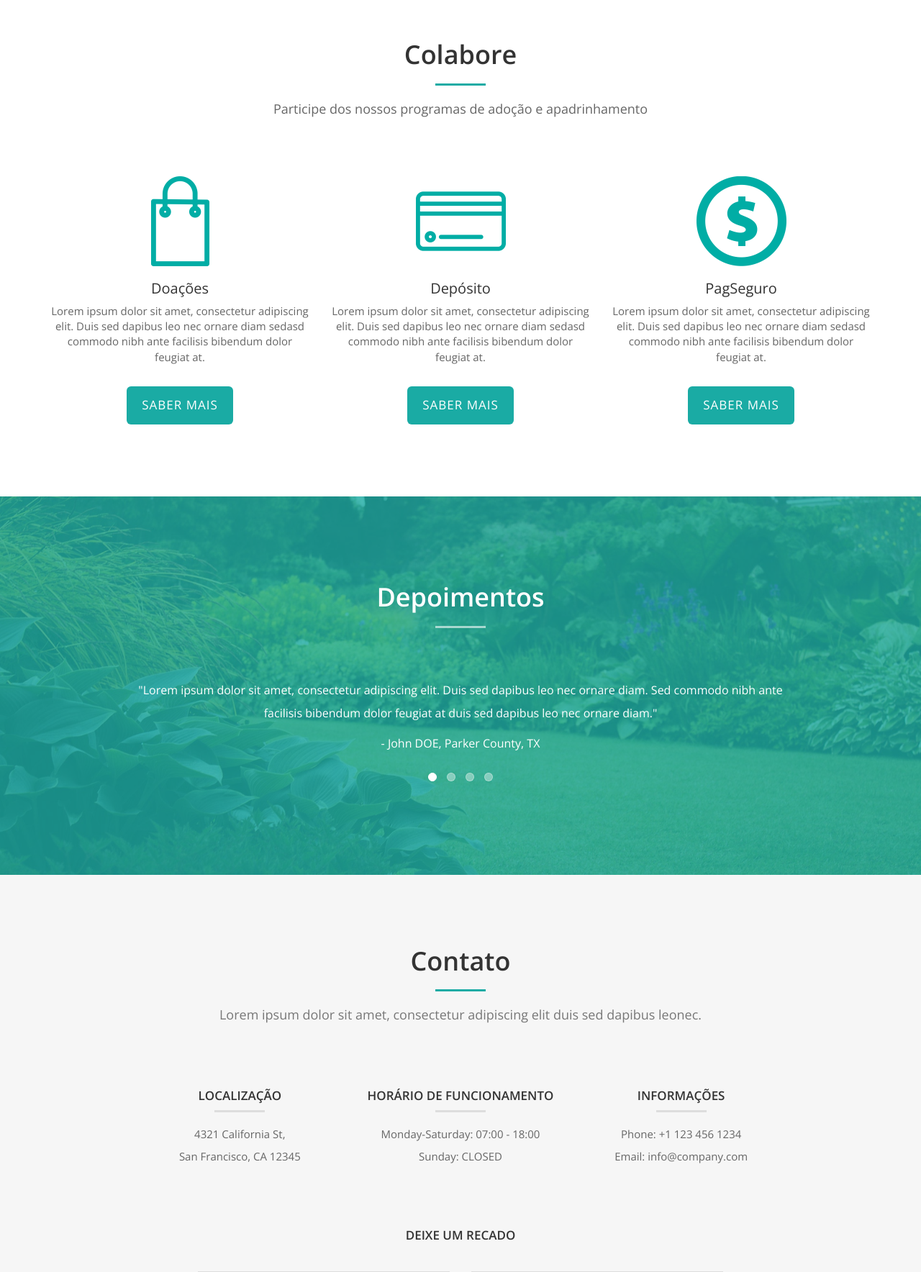
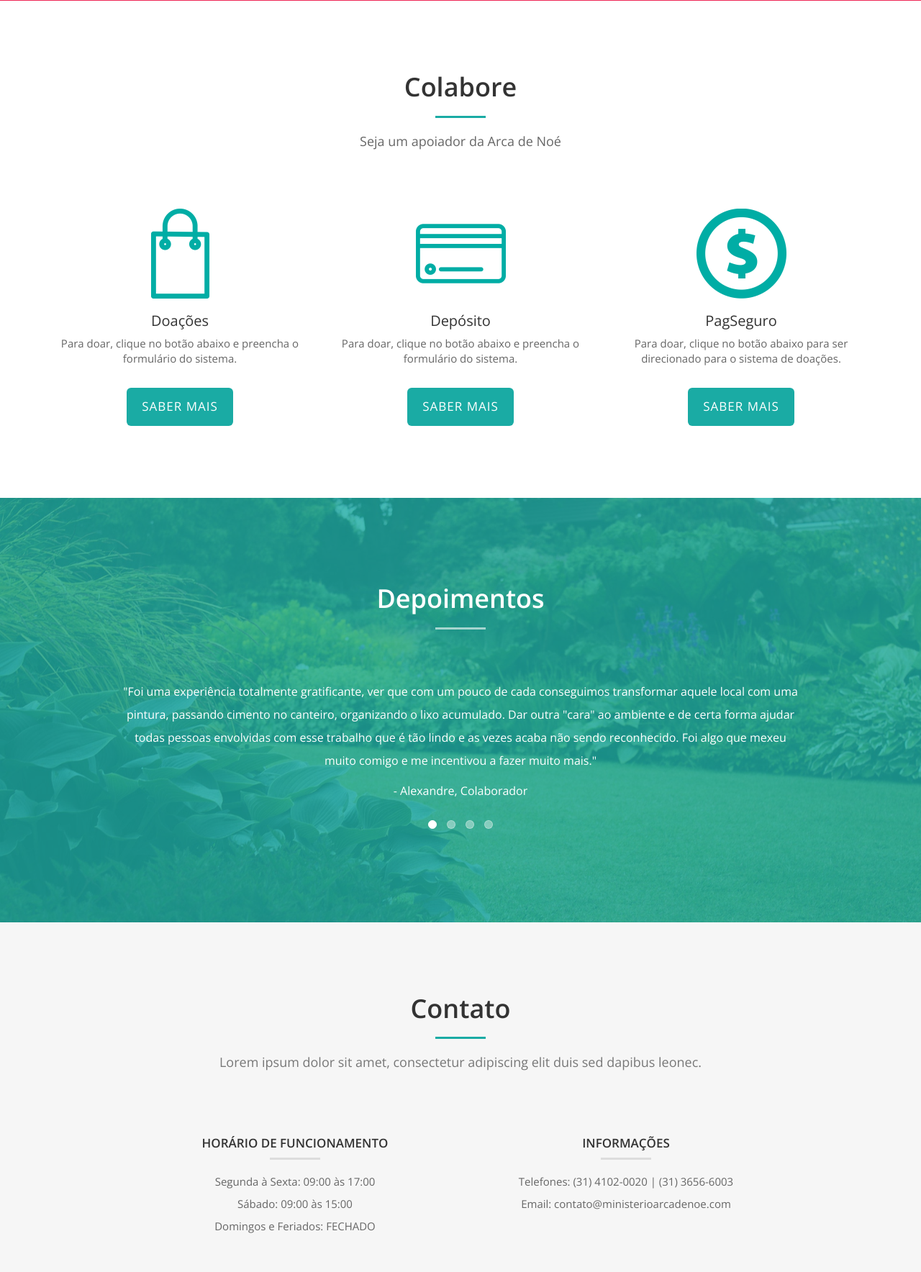
Before and after one commit to marceloweber1/arca-de-noe, a PHP site: page / in a window 1280 px wide. Shown: the part 3109-4877 px from the top of the page at 72% size. Run offline with PHP 8.4, Linux system fonts and the light colour scheme.

Commit message:
conteudo

```diff
--- a/index.php
+++ b/index.php
@@ -70,9 +70,8 @@
       <div class="container">
         <div class="row">
           <div class="col-md-8 col-md-offset-2 intro-text">
-            <h1>Landscaping Services</h1>
-            <p>Lorem ipsum dolor sit amet, consectetur adipiscing elit.<br>
-              Duis sed dapibus leo nec ornare diam.</p>
+            <h1>Animal não é brinquedo! </h1>
+            <p>Seja um guardião responsável e não abandone, não compre e ajude quem precisa muito de você. </p>
             <a href="#about" class="btn btn-custom btn-lg page-scroll">More Info</a> </div>
         </div>
       </div>
@@ -85,25 +84,18 @@
     <div class="row">
       <div class="col-xs-12 col-md-6">
         <div class="about-text">
-          <h2>Bem vindo a <span>Arca de Noé</span></h2>
+          <h2>Bem-vindo a <span>Arca de Noé!</span></h2>
           <hr>
-          <p>Lorem ipsum dolor sit amet, consectetur adipiscing elit. Duis sed dapibus leo nec ornare diam. Sed commodo nibh ante facilisis bibendum dolor feugiat at. Duis sed dapibus leo nec ornare diam commodo nibh.</p>
-          <p>Lorem ipsum dolor sit amet, consectetur adipiscing elit. Duis sed dapibus leo nec ornare diam. Sed commodo nibh ante facilisis bibendum dolor feugiat at. Duis sed dapibus leo nec ornare diam commodo nibh.</p>
-          <a href="#services" class="btn btn-custom btn-lg page-scroll">View All Services</a> </div>
+          <p>Somos apaixonados pelos animais e fazemos de tudo para cuidar e proteger aqueles que não podem pedir por ajuda. Oferecemos diversos serviços, contamos com consultório próprio, que proporciona procedimentos como castração, consultorias veterinárias, banho e tosa, tudo isso a baixo custo. E toda a renda é destinada aos tratamentos e manutenção dos animais abrigados por nós.</p>
+          <p>Além disso dependemos de doações e de voluntários. Entre em contato e conheça o nosso trabalho.</p>
+          <p>Contamos com você!</p>
+          <a href="#services" class="btn btn-custom btn-lg page-scroll">Ver todos os serviços</a> </div>
       </div>
       <div class="col-xs-12 col-md-3">
         <div class="about-media"> <img src="img/about-1.png" alt=" "> </div>
-        <div class="about-desc">
-          <h3>Garden Care</h3>
-          <p>Lorem ipsum dolor sit amet, consectetur adipiscing elit. Duis sed dapibus leo nec ornare diam sedasd commodo nibh ante facilisis.</p>
-        </div>
       </div>
       <div class="col-xs-12 col-md-3">
         <div class="about-media"> <img src="img/about-2.png" alt=" "> </div>
-        <div class="about-desc">
-          <h3>Lawn Care</h3>
-          <p>Lorem ipsum dolor sit amet, consectetur adipiscing elit. Duis sed dapibus leo nec ornare diam sedasd commodo nibh ante.</p>
-        </div>
       </div>
     </div>
   </div>
@@ -125,42 +117,42 @@
         <div class="service-media"> <img src="img/services/service-1.png" alt=" "> </div>
         <div class="service-desc">
           <h3>Castração</h3>
-          <p>Lorem ipsum dolor sit amet, consectetur adipiscing elit. Duis sed dapibus leo nec ornare diam sedasd commodo nibh ante facilisis bibendum dolor feugiat at.</p>
+          <p>Basta um casal para gerar milhares de animais abandonados. Faça a castração do seu bichinho a baixo custo e ajude a salvar outras vidas.</p>
         </div>
       </div>
       <div class="col-md-4 text-center">
         <div class="service-media"> <img src="img/services/service-2.png" alt=" "> </div>
         <div class="service-desc">
           <h3>Cirurgias</h3>
-          <p>Lorem ipsum dolor sit amet, consectetur adipiscing elit. Duis sed dapibus leo nec ornare diam sedasd commodo nibh ante facilisis bibendum dolor feugiat at.</p>
+          <p>Não se preocupe se o seu bichinho precisar de ajuda, nós temos uma excelente estrutura para atendê-lo. </p>
         </div>
       </div>
       <div class="col-md-4 text-center">
         <div class="service-media"> <img src="img/services/service-3.png" alt=" "> </div>
         <div class="service-desc">
           <h3>Vacinação</h3>
-          <p>Lorem ipsum dolor sit amet, consectetur adipiscing elit. Duis sed dapibus leo nec ornare diam sedasd commodo nibh ante facilisis bibendum dolor feugiat at.</p>
+          <p>Cuide bem do seu melhor amigo e previna doenças que podem até matar. Além de ajudar o seu bichinho você ainda pode ajudar os outros que ainda não tem um lar. </p>
         </div>
       </div>
       <div class="col-md-4 text-center">
         <div class="service-media"> <img src="img/services/service-4.png" alt=" "> </div>
         <div class="service-desc">
           <h3>Atendimento</h3>
-          <p>Lorem ipsum dolor sit amet, consectetur adipiscing elit. Duis sed dapibus leo nec ornare diam sedasd commodo nibh ante facilisis bibendum dolor feugiat at.</p>
+          <p>O direito a uma boa saúde não é exclusividade do ser humano, os animais também precisam de todo o cuidado. Oferecemos atendimento de qualidade e com os melhores profissionais.</p>
         </div>
       </div>
       <div class="col-md-4 text-center">
         <div class="service-media"> <img src="img/services/service-5.png" alt=" "> </div>
         <div class="service-desc">
           <h3>Tártaro</h3>
-          <p>Lorem ipsum dolor sit amet, consectetur adipiscing elit. Duis sed dapibus leo nec ornare diam sedasd commodo nibh ante facilisis bibendum dolor feugiat at.</p>
+          <p>Assim como acontece com a gente, nossos amigos pets também precisam de uma higiene bucal para evitar complicações e doenças. Aqui ele sai com os dentes limpinhos.</p>
         </div>
       </div>
       <div class="col-md-4 text-center">
         <div class="service-media"> <img src="img/services/service-6.png" alt=" "> </div>
         <div class="service-desc">
           <h3>Taxi Dog</h3>
-          <p>Lorem ipsum dolor sit amet, consectetur adipiscing elit. Duis sed dapibus leo nec ornare diam sedasd commodo nibh ante facilisis bibendum dolor feugiat at.</p>
+          <p>Transportamos os animais domésticos com todo conforto e segurança e os preços variam de acordo com a distância. </p>
         </div>
       </div>
     </div>
@@ -176,14 +168,14 @@
     <div class="col-md-10 col-md-offset-1 section-title text-center">
       <h2>Colabore</h2>
       <hr>
-      <p>Participe dos nossos programas de adoção e apadrinhamento</p>
+      <p>Seja um apoiador da Arca de Noé</p>
     </div>
     <div class="row">
       <div class="col-md-4 text-center">
         <div class="service-media"> <img src="img/services/donation-1.png" alt=" "> </div>
         <div class="service-desc">
           <h3>Doações</h3>
-          <p>Lorem ipsum dolor sit amet, consectetur adipiscing elit. Duis sed dapibus leo nec ornare diam sedasd commodo nibh ante facilisis bibendum dolor feugiat at.</p>
+          <p>Para doar, clique no botão abaixo e preencha o formulário do sistema.</p>
           <a href="http://ministerioarcadenoe.com/form_doacao.html" class="btn btn-custom btn-lg page-scroll">Saber Mais</a>
         </div>
       </div>
@@ -191,7 +183,7 @@
         <div class="service-media"> <img src="img/services/donation-2.png" alt=" "> </div>
         <div class="service-desc">
           <h3>Depósito</h3>
-          <p>Lorem ipsum dolor sit amet, consectetur adipiscing elit. Duis sed dapibus leo nec ornare diam sedasd commodo nibh ante facilisis bibendum dolor feugiat at.</p>
+          <p>Para doar, clique no botão abaixo e preencha o formulário do sistema.</p>
           <a href="http://ministerioarcadenoe.com/form_doacao.html" class="btn btn-custom btn-lg page-scroll">Saber Mais</a>
         </div>
       </div>
@@ -199,7 +191,7 @@
         <div class="service-media"> <img src="img/services/donation-3.png" alt=" "> </div>
         <div class="service-desc">
           <h3>PagSeguro</h3>
-          <p>Lorem ipsum dolor sit amet, consectetur adipiscing elit. Duis sed dapibus leo nec ornare diam sedasd commodo nibh ante facilisis bibendum dolor feugiat at.</p>
+          <p>Para doar, clique no botão abaixo para ser direcionado para o sistema de doações.</p>
           <a href="http://ministerioarcadenoe.com/form_doacao.html" class="btn btn-custom btn-lg page-scroll">Saber Mais</a>
         </div>
       </div>
@@ -219,20 +211,20 @@
         <div class="col-md-10 col-md-offset-1">
           <div id="testimonial" class="owl-carousel owl-theme">
             <div class="item">
-              <p>"Lorem ipsum dolor sit amet, consectetur adipiscing elit. Duis sed dapibus leo nec ornare diam. Sed commodo nibh ante facilisis bibendum dolor feugiat at duis sed dapibus leo nec ornare diam."</p>
-              <p>- John DOE, Parker County, TX</p>
+              <p>"Foi uma experiência totalmente gratificante, ver que com um pouco de cada conseguimos transformar aquele local com uma pintura, passando cimento no canteiro, organizando o lixo acumulado. Dar outra "cara" ao ambiente e de certa forma ajudar todas pessoas envolvidas com esse trabalho que é tão lindo e as vezes acaba não sendo reconhecido. Foi algo que mexeu muito comigo e me incentivou a fazer muito mais."</p>
+              <p>- Alexandre, Colaborador</p>
             </div>
             <div class="item">
-              <p>"Lorem ipsum dolor sit amet, consectetur adipiscing elit. Duis sed dapibus leo nec ornare diam. Sed commodo nibh ante facilisis bibendum dolor feugiat at duis sed dapibus leo nec ornare diam."</p>
-              <p>- Jenny DOE, Parker County, TX</p>
+              <p>"Foi uma experiência totalmente gratificante, ver que com um pouco de cada conseguimos transformar aquele local com uma pintura, passando cimento no canteiro, organizando o lixo acumulado. Dar outra "cara" ao ambiente e de certa forma ajudar todas pessoas envolvidas com esse trabalho que é tão lindo e as vezes acaba não sendo reconhecido. Foi algo que mexeu muito comigo e me incentivou a fazer muito mais."</p>
+              <p>- Alexandre, Colaborador</p>
             </div>
             <div class="item">
-              <p>"Lorem ipsum dolor sit amet, consectetur adipiscing elit. Duis sed dapibus leo nec ornare diam. Sed commodo nibh ante facilisis bibendum dolor feugiat at duis sed dapibus leo nec ornare diam."</p>
-              <p>- John DOE, Parker County, TX</p>
+              <p>"Foi uma experiência totalmente gratificante, ver que com um pouco de cada conseguimos transformar aquele local com uma pintura, passando cimento no canteiro, organizando o lixo acumulado. Dar outra "cara" ao ambiente e de certa forma ajudar todas pessoas envolvidas com esse trabalho que é tão lindo e as vezes acaba não sendo reconhecido. Foi algo que mexeu muito comigo e me incentivou a fazer muito mais."</p>
+              <p>- Alexandre, Colaborador</p>
             </div>
             <div class="item">
-              <p>"Lorem ipsum dolor sit amet, consectetur adipiscing elit. Duis sed dapibus leo nec ornare diam. Sed commodo nibh ante facilisis bibendum dolor feugiat at duis sed dapibus leo nec ornare diam."</p>
-              <p>- John DOE, Parker County, TX</p>
+              <p>"Foi uma experiência totalmente gratificante, ver que com um pouco de cada conseguimos transformar aquele local com uma pintura, passando cimento no canteiro, organizando o lixo acumulado. Dar outra "cara" ao ambiente e de certa forma ajudar todas pessoas envolvidas com esse trabalho que é tão lindo e as vezes acaba não sendo reconhecido. Foi algo que mexeu muito comigo e me incentivou a fazer muito mais."</p>
+              <p>- Alexandre, Colaborador</p>
             </div>
           </div>
         </div>
@@ -249,28 +241,21 @@
       <p>Lorem ipsum dolor sit amet, consectetur adipiscing elit duis sed dapibus leonec.</p>
     </div>
     <div class="col-md-10 col-md-offset-1 contact-info">
-      <div class="col-md-4">
-        <h3>Localização</h3>
-        <hr>
-        <div class="contact-item">
-          <p>4321 California St,</p>
-          <p>San Francisco, CA 12345</p>
-        </div>
-      </div>
-      <div class="col-md-4">
+      <div class="col-md-6">
         <h3>Horário de funcionamento</h3>
         <hr>
         <div class="contact-item">
-          <p>Monday-Saturday: 07:00 - 18:00</p>
-          <p>Sunday: CLOSED</p>
+          <p>Segunda à Sexta: 09:00 às 17:00</p>
+          <p>Sábado: 09:00 às 15:00</p>
+          <p>Domingos e Feriados: FECHADO</p>
         </div>
       </div>
-      <div class="col-md-4">
+      <div class="col-md-6">
         <h3>Informações</h3>
         <hr>
         <div class="contact-item">
-          <p>Phone: +1 123 456 1234</p>
-          <p>Email: info@company.com</p>
+          <p>Telefones: (31) 4102-0020 | (31) 3656-6003</p>
+          <p>Email: contato@ministerioarcadenoe.com</p>
         </div>
       </div>
     </div>
```
